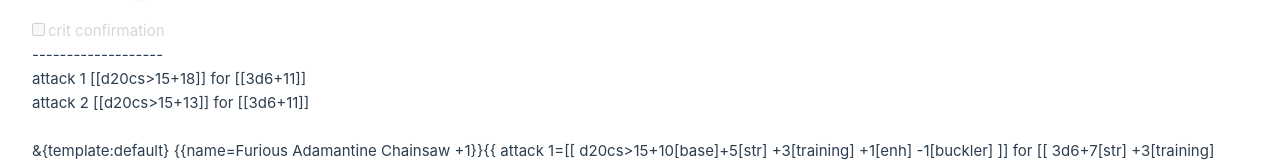
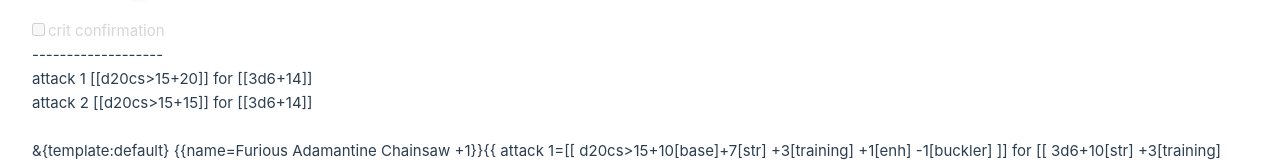
Before and after one commit to mike-miller-dev/pathfinder-vue, a Vue app: page / in a window 1280 px wide. Shown: the part 725-890 px from the top of the page. Built offline with nearby package versions, Linux system fonts and the light colour scheme.

Commit message:
strength 24

```diff
--- a/src/components/Pathfinder.vue
+++ b/src/components/Pathfinder.vue
@@ -79,7 +79,7 @@ export default defineComponent({
         {
           name: 'Deebo',
           baseAttack: 10,
-          str: 20,
+          str: 24,
           attacks:  [
             { name: 'Furious Adamantine Chainsaw +1', stat: 'str', type: 'melee2h', damageDice: '3d6', crit: 15,
               bonuses: [
@@ -89,7 +89,6 @@ export default defineComponent({
               ],
               conditionalBonuses: [
                 {condition: 'raging', bonuses: [ { attackMod: 2, damageMod: 2, type: 'enh', stacks: true }] },
-                {condition: 'enlarged', damageDice: '4d6' },
                 {condition: 'isCritConfirm', bonuses: [ { attackMod: 4 }] }
               ]
             },
```
